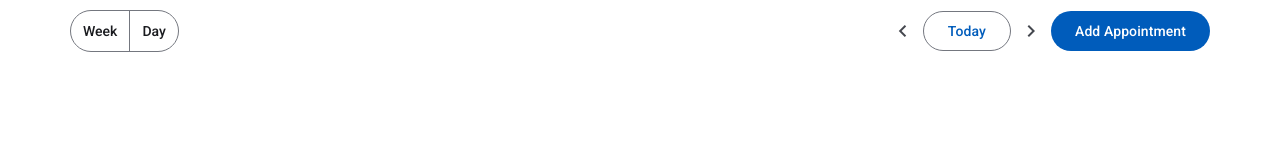
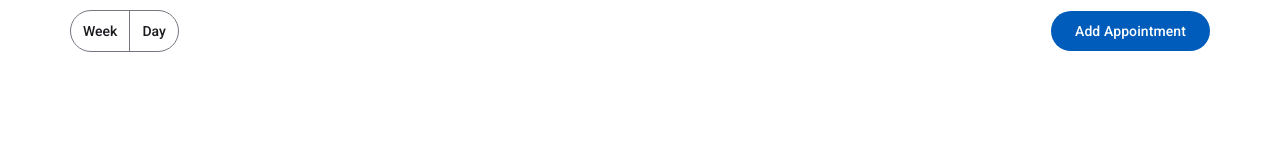
Before and after one commit to woobe-studio/school-planner, an Angular app: page /calendar in a window 1280 px wide. Shown: the top 160 px of the page. Built offline with nearby package versions, Linux system fonts and the light colour scheme.

Commit message:
removed unused features

```diff
--- a/src/app/calendar/calendar.component.html
+++ b/src/app/calendar/calendar.component.html
@@ -16,31 +16,7 @@
       </div>
 
       <div class="calendar-controls">
-        <!-- Navigation buttons -->
-        <button
-          mat-icon-button
-          (click)="previous()"
-          (keydown.enter)="previous()"
-          (keydown.space)="previous()"
-        >
-          <mat-icon>chevron_left</mat-icon>
-        </button>
-        <button
-          mat-stroked-button
-          (click)="viewToday()"
-          (keydown.enter)="viewToday()"
-          (keydown.space)="viewToday()"
-        >
-          Today
-        </button>
-        <button
-          mat-icon-button
-          (click)="next()"
-          (keydown.enter)="next()"
-          (keydown.space)="next()"
-        >
-          <mat-icon>chevron_right</mat-icon>
-        </button>
+
         <button
           mat-flat-button
           (click)="selectDate()"
--- a/src/app/calendar/calendar.component.ts
+++ b/src/app/calendar/calendar.component.ts
@@ -1,8 +1,8 @@
-import { Component } from '@angular/core';
+import {Component} from '@angular/core';
 
-import { MatDialog } from '@angular/material/dialog';
-import { CdkDragDrop } from '@angular/cdk/drag-drop';
-import { AppointmentDialogComponent } from '../appointment-dialog/appointment-dialog.component';
+import {MatDialog} from '@angular/material/dialog';
+import {CdkDragDrop} from '@angular/cdk/drag-drop';
+import {AppointmentDialogComponent} from '../appointment-dialog/appointment-dialog.component';
 
 interface Appointment {
   uuid?: string;
@@ -155,8 +155,6 @@ export class CalendarComponent {
 
   weeks: Date[][] = [];
 
-  public CalendarView = CalendarView;
-
   constructor(public dialog: MatDialog) {
     this.appointments.forEach((appointment) => {
       appointment.color = this.getRandomColor();
@@ -251,64 +249,6 @@ export class CalendarComponent {
     return new Date(start.setDate(diff));
   }
 
-  previous() {
-    if (this.currentView === 'month') {
-      this.viewDate = new Date(
-        this.viewDate.setMonth(this.viewDate.getMonth() - 1)
-      );
-      this.generateMonthView(this.viewDate);
-    } else if (this.currentView === 'week') {
-      this.viewDate = new Date(
-        this.viewDate.setDate(this.viewDate.getDate() - 7)
-      );
-      this.generateWeekView(this.viewDate);
-    } else {
-      this.viewDate = new Date(
-        this.viewDate.setDate(this.viewDate.getDate() - 1)
-      );
-      this.generateDayView(this.viewDate);
-    }
-  }
-
-  next() {
-    if (this.currentView === 'month') {
-      this.viewDate = new Date(
-        this.viewDate.setMonth(this.viewDate.getMonth() + 1)
-      );
-      this.generateMonthView(this.viewDate);
-    } else if (this.currentView === 'week') {
-      this.viewDate = new Date(
-        this.viewDate.setDate(this.viewDate.getDate() + 7)
-      );
-      this.generateWeekView(this.viewDate);
-    } else {
-      this.viewDate = new Date(
-        this.viewDate.setDate(this.viewDate.getDate() + 1)
-      );
-      this.generateDayView(this.viewDate);
-    }
-  }
-
-  isToday(date: Date): boolean {
-    const today = new Date();
-    return (
-      date.getDate() === today.getDate() &&
-      date.getMonth() === today.getMonth() &&
-      date.getFullYear() === today.getFullYear()
-    );
-  }
-
-  isSelected(date: Date): boolean {
-    if (!this.selectedDate) {
-      return false;
-    }
-    return (
-      date.getDate() === this.selectedDate.getDate() &&
-      date.getMonth() === this.selectedDate.getMonth() &&
-      date.getFullYear() === this.selectedDate.getFullYear()
-    );
-  }
-
   isSameDate(date1: Date, date2: Date): boolean {
     return (
       date1.getDate() === date2.getDate() &&
@@ -325,6 +265,24 @@ export class CalendarComponent {
     }
     this.selectedStartTime = startTime;
     this.openDialog();
+  }
+
+  calculateDuration(startTime: string, endTime: string): number {
+    const [startHour, startMinute] = startTime.split(':').map(Number);
+    const [endHour, endMinute] = endTime.split(':').map(Number);
+    return (endHour * 60 + endMinute) - (startHour * 60 + startMinute);
+  }
+
+  calculateEndTime(startTime: string, duration: number): string {
+    const [startHour, startMinute] = startTime.split(':').map(Number);
+    const totalMinutes = startHour * 60 + startMinute + duration;
+
+    const newHour = Math.floor(totalMinutes / 60);
+    const newMinute = totalMinutes % 60;
+
+    return `${newHour.toString().padStart(2, '0')}:${newMinute
+      .toString()
+      .padStart(2, '0')}`;
   }
 
   generateUUID(): string {
@@ -368,13 +326,7 @@ export class CalendarComponent {
     });
   }
 
-  deleteAppointment(appointment: Appointment, event: Event) {
-    event.stopPropagation();
-    const index = this.appointments.indexOf(appointment);
-    if (index > -1) {
-      this.appointments.splice(index, 1);
-    }
-  }
+
 
   openDialog(): void {
     const hour = new Date().getHours();
@@ -404,48 +356,32 @@ export class CalendarComponent {
     });
   }
 
-  getAppointmentsForDate(day: Date, timeSlots: string[]) {
-    return this.appointments
-      .filter((appointment) => {
-        return this.isSameDate(appointment.date, day);
-      })
-      .map((appointment) => {
-        const startTimeIndex = timeSlots.indexOf(appointment.startTime);
-        const endTimeIndex = timeSlots.indexOf(appointment.endTime);
-        return { ...appointment, startTimeIndex, endTimeIndex };
-      });
-  }
-
   drop(event: CdkDragDrop<Appointment[]>, date: Date, slot?: string) {
     const movedAppointment = event.item.data;
-    movedAppointment.date = date;
+
+    // Calculate the duration of the original appointment in minutes
+    const originalDuration = this.calculateDuration(
+      movedAppointment.startTime,
+      movedAppointment.endTime
+    );
+
+    movedAppointment.date = date; // Update to the new date
+
     if (slot) {
-      movedAppointment.startTime = slot;
-      movedAppointment.endTime = slot;
+      movedAppointment.startTime = slot; // Update the start time
+      // Calculate the new end time based on the original duration
+      movedAppointment.endTime = this.calculateEndTime(slot, originalDuration);
     }
   }
 
-  viewToday(): void {
-    this.viewDate = new Date();
-    this.generateMonthView(this.viewDate);
-  }
-
-  isCurrentMonth(date: Date): boolean {
-    return (
-      date.getMonth() === this.viewDate.getMonth() &&
-      date.getFullYear() === this.viewDate.getFullYear()
-    );
-  }
 
   getAppointmentsForDateTime(date: Date, timeSlot: string): Appointment[] {
-    const appointmentsForDateTime: Appointment[] = this.appointments.filter(
+    return this.appointments.filter(
       (appointment) =>
         this.isSameDate(appointment.date, date) &&
         appointment.startTime <= timeSlot &&
         appointment.endTime >= timeSlot
     );
-
-    return appointmentsForDateTime;
   }
 
   getRandomColor(): string {
```
